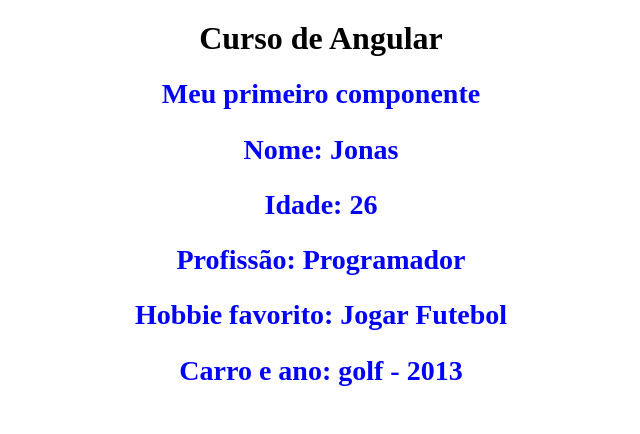
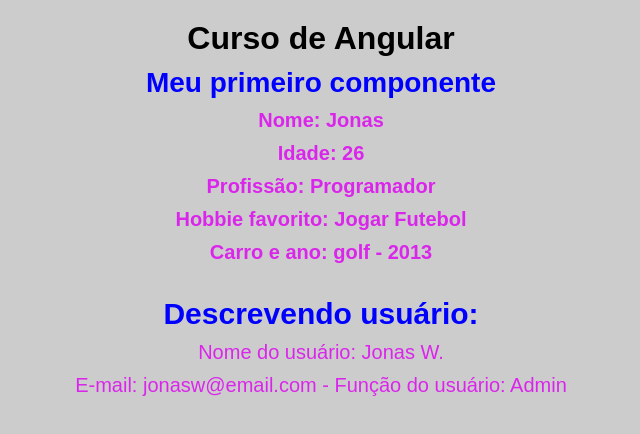
Before and after one commit to JonasWillian97/curso-angular, an Angular app: page / in a window 1280 px wide. Shown: the top 434 px of the page, without its empty margins (319-959 px from the left). Built offline with nearby package versions, Linux system fonts and the light colour scheme.

Commit message:
compartilhando dados com Input

```diff
--- a/src/app/app.component.html
+++ b/src/app/app.component.html
@@ -1,2 +1,4 @@
 <h1>Curso de Angular</h1>
 <app-first-component></app-first-component>
+<br/>
+<app-parent-data [name]="userName" [userData]="userData"></app-parent-data>
--- a/src/app/app.component.ts
+++ b/src/app/app.component.ts
@@ -1,4 +1,4 @@
-import { Component } from '@angular/core';
+import { Component} from '@angular/core';
 
 @Component({
   selector: 'app-root',
@@ -6,5 +6,10 @@
   styleUrls: ['./app.component.css']
 })
 export class AppComponent {
+  userName: string = " Jonas W.";
+  userData = {
+    email: "jonasw@email.com",
+    role: "Admin"
+  }
   title = 'curso-angular';
 }
--- a/src/app/app.module.ts
+++ b/src/app/app.module.ts
@@ -4,11 +4,13 @@
 import { AppRoutingModule } from './app-routing.module';
 import { AppComponent } from './app.component';
 import { FirstComponentComponent } from './components/first-component/first-component.component';
+import { ParentDataComponent } from './components/parent-data/parent-data.component';
 
 @NgModule({
   declarations: [
     AppComponent,
-    FirstComponentComponent
+    FirstComponentComponent,
+    ParentDataComponent
   ],
   imports: [
     BrowserModule,
--- a/src/app/components/first-component/first-component.component.css
+++ b/src/app/components/first-component/first-component.component.css
@@ -4,3 +4,11 @@
     margin-top: 10px;
     font-size: 28px;
 }
+
+p{
+    font-size: 20px;
+    font-weight: 600;
+    color: rgb(218, 38, 235);
+    text-align: center;
+    margin-top: 10px;
+}
--- a/src/app/components/first-component/first-component.component.html
+++ b/src/app/components/first-component/first-component.component.html
@@ -1,6 +1,6 @@
 <h2>Meu primeiro componente</h2>
-<h2>Nome: {{name}}</h2>
-<h2>Idade: {{age}}</h2>
-<h2>Profissão: {{job}}</h2>
-<h2>Hobbie favorito: {{hobbies [0]}}</h2>
-<h2>Carro e ano: {{car.name}} - {{car.year}}</h2>
+<p>Nome: {{name}}</p>
+<p>Idade: {{age}}</p>
+<p>Profissão: {{job}}</p>
+<p>Hobbie favorito: {{hobbies [0]}}</p>
+<p>Carro e ano: {{car.name}} - {{car.year}}</p>
--- /dev/null
+++ b/src/app/components/parent-data/parent-data.component.css
@@ -0,0 +1,13 @@
+h1{
+    text-align: center;
+    font-size: 30px;
+    margin-top: 15px;
+    color: blue;
+}
+
+p{
+    margin-top:10px;
+    font-size: 20px;
+    text-align: center;
+    color: rgb(218, 38, 235);
+}
--- /dev/null
+++ b/src/app/components/parent-data/parent-data.component.html
@@ -0,0 +1,3 @@
+<h1>Descrevendo usuário: </h1>
+<p>Nome do usuário: {{name}}</p>
+<p>E-mail: {{userData.email}} - Função do usuário: {{userData.role}}</p>
--- a/src/styles.css
+++ b/src/styles.css
@@ -1 +1,7 @@
-/* You can add global styles to this file, and also import other style files */
+*{
+    margin: 0;
+    padding: 0;
+    box-sizing: border-box;
+    font-family: Arial, Helvetica, sans-serif;
+    background-color: #ccc;
+}
```
Also changed, not shown: src/app/components/parent-data/parent-data.component.ts (added, +12 -0 lines), 1 other file (tests, documents, lock files or other folders).
